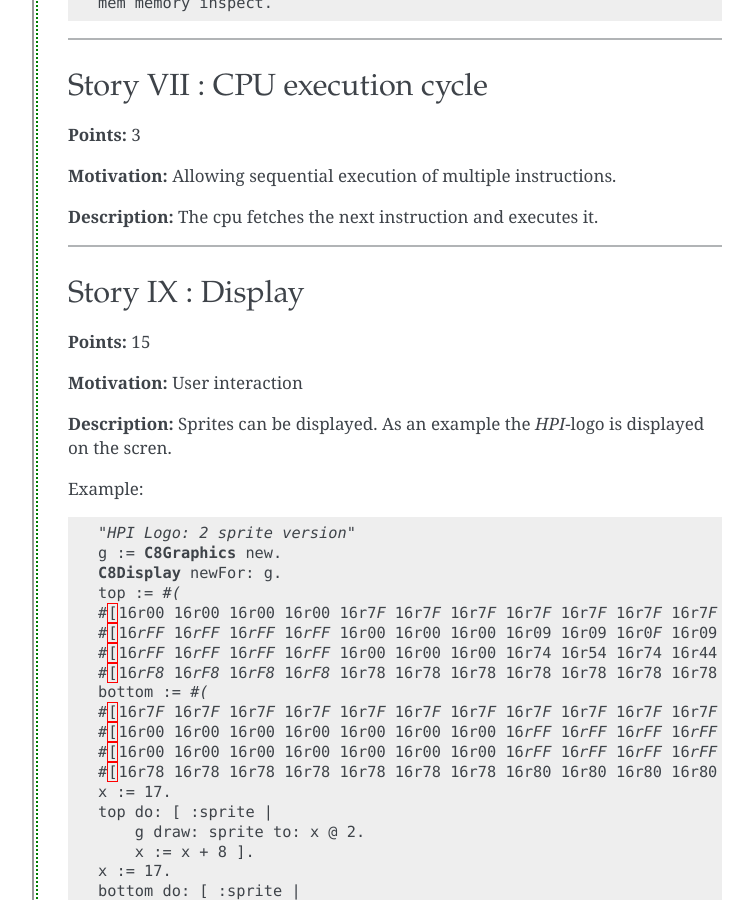
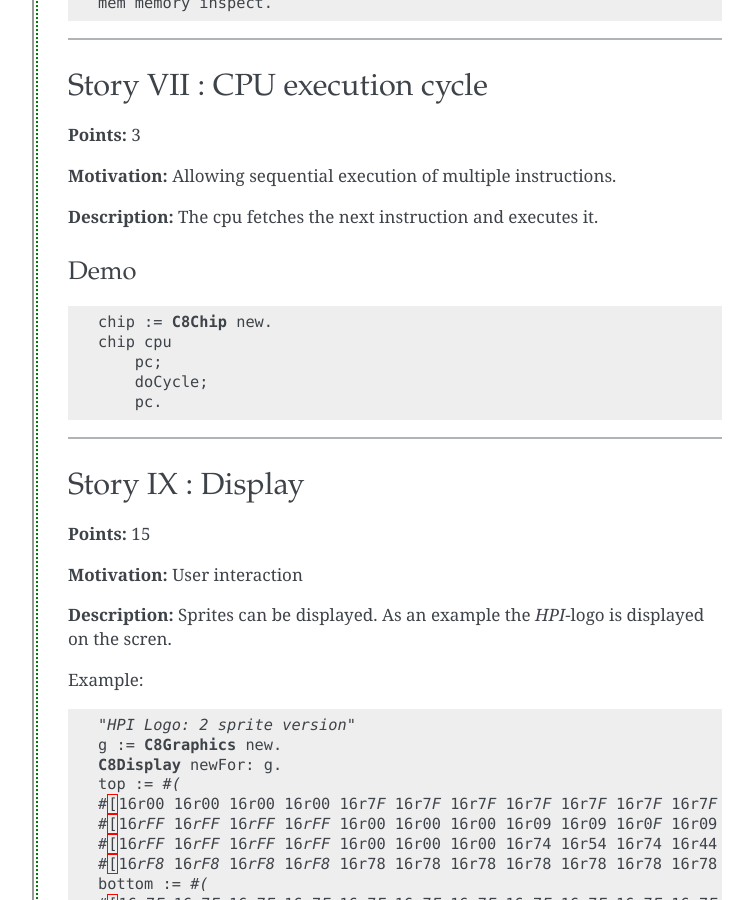
Before and after one commit to lilienthal/chip8, a Sphinx documentation site: the page built from docs/user-stories-done.rst, in a window 1280 px wide and 900 px high, scrolled down 2696 px. Shown: the whole window, without its empty margins (358-1111 px from the left). Built offline with Sphinx 7.4.7, drawn with Linux system fonts in a browser that asks for light colours.

Commit message:
Added demo to CPU execution cycle user story.

```diff
--- a/docs/user-stories-done.rst
+++ b/docs/user-stories-done.rst
@@ -149,6 +149,17 @@ Story VII : CPU execution cycle
 
 **Description:** The cpu fetches the next instruction and executes it.
 
+Demo
+....
+
+.. code-block:: smalltalk
+
+    chip := C8Chip new.
+    chip cpu
+        pc;
+        doCycle;
+        pc.
+
 ------------------
 
 Story IX : Display
```
Also changed, not shown: docs/user-stories-open.rst (+0 -7 lines).
